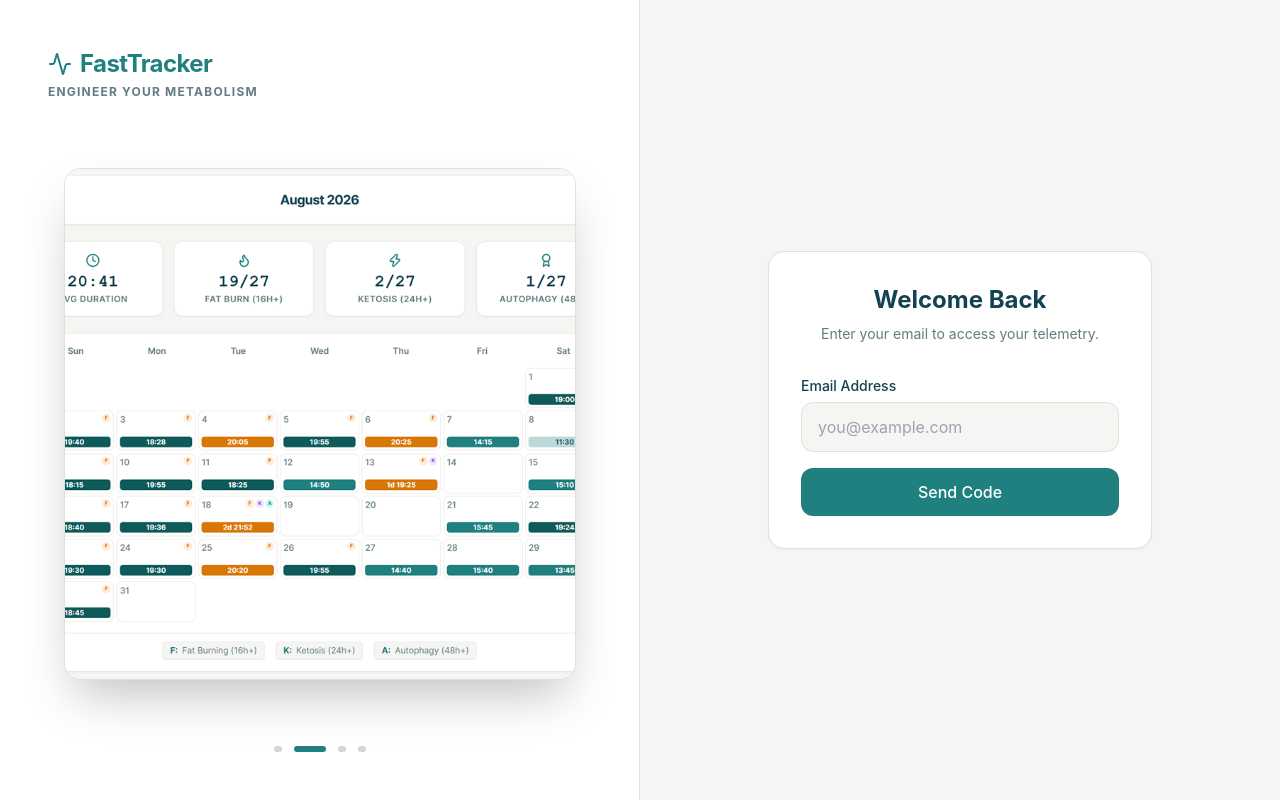
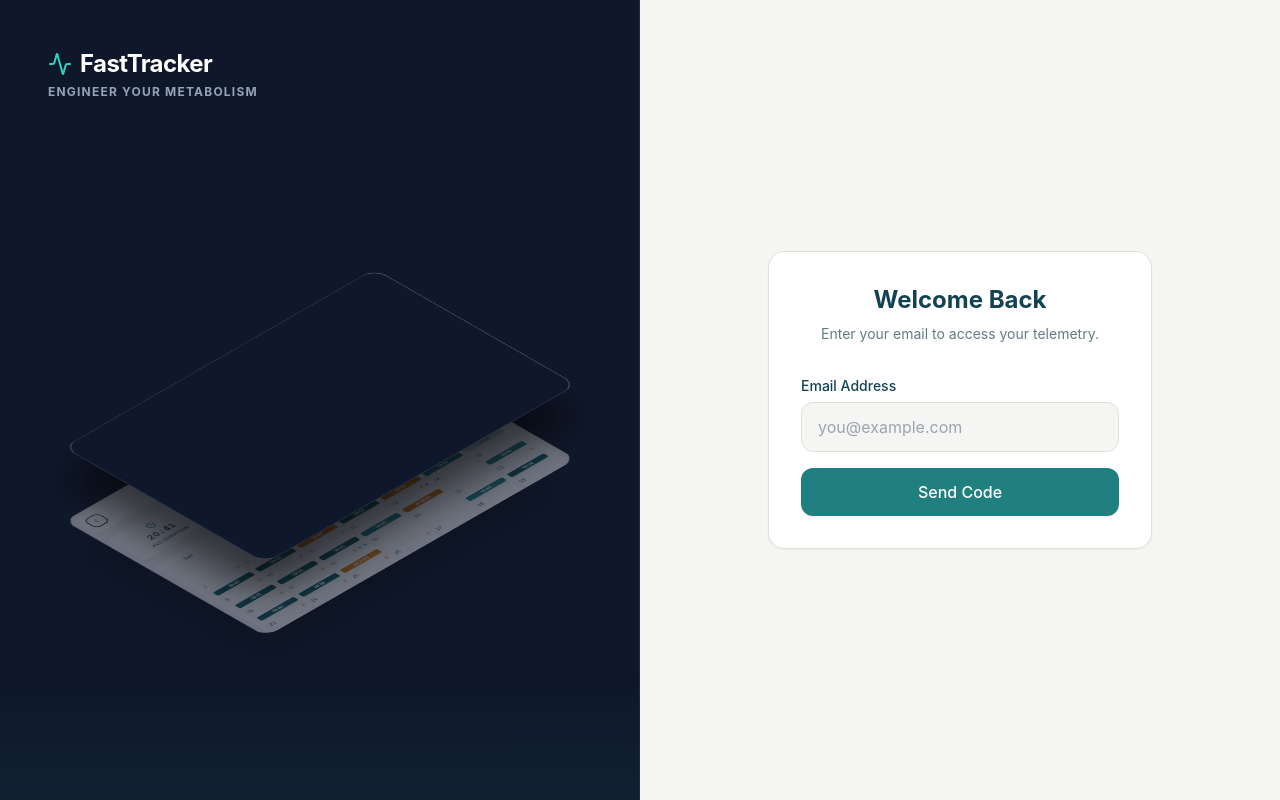
Before and after one commit to r777k/iFast, a React (Vite) app in the folder frontend/: page /login in a window 1280 px wide. Built offline with nearby package versions, Linux system fonts and the light colour scheme.

Commit message:
add Cinematic Teaser effect

```diff
--- a/frontend/src/pages/Login.jsx
+++ b/frontend/src/pages/Login.jsx
@@ -12,22 +12,6 @@ export default function Login() {
   const [loading, setLoading] = useState(false);
   const { login } = useAuth();
   const navigate = useNavigate();
-
-  // --- Carousel State & Logic ---
-  const [currentImage, setCurrentImage] = useState(0);
-  const previews = [
-    '/preview-dashboard.png',
-    '/preview-history.png',
-    '/preview-insights.png',
-    '/preview-heatmap.png'
-  ];
-
-  useEffect(() => {
-    const timer = setInterval(() => {
-      setCurrentImage((prev) => (prev + 1) % previews.length);
-    }, 4000); // Crossfade every 4 seconds
-    return () => clearInterval(timer);
-  }, [previews.length]);
 
   const handleRequestOtp = async (e) => {
     e.preventDefault();
@@ -48,7 +32,6 @@ export default function Login() {
     setError('');
     setLoading(true);
     try {
-      // Magically gets 'Asia/Kolkata' or wherever the user currently is
       const userTimezone = Intl.DateTimeFormat().resolvedOptions().timeZone;
 
       const { data } = await apiClient.post('/auth/verify-otp', {
@@ -65,50 +48,128 @@ export default function Login() {
     }
   };
 
+  // --- 3D Isometric Teaser Component ---
+  const renderCinematicTeaser = () => (
+    <div className={`relative w-full h-full flex items-center justify-center overflow-hidden perspective-[1200px]`}>
+      <style>{`
+        .iso-container {
+          transform: rotateX(55deg) rotateY(0deg) rotateZ(-45deg) scale(1.1);
+          transform-style: preserve-3d;
+          position: relative;
+          width: 400px; height: 260px;
+        }
+
+        .iso-layer {
+          position: absolute;
+          top: 0; left: 0; right: 0; bottom: 0;
+          border-radius: 16px;
+          background-repeat: no-repeat;
+          border: 1px solid rgba(255, 255, 255, 0.1);
+          box-shadow: -35px 35px 50px rgba(0,0,0,0.4);
+          background-color: #0f172a; /* Slate 900 */
+        }
+
+        /* 1. Bottom Layer: Scrolling History List */
+        .layer-vertical {
+          background-size: 100% auto;
+          animation: floatLayer 6s ease-in-out infinite, scrollVertical 15s linear infinite alternate;
+        }
+
+        /* 2. Middle Layer: Scrolling Insights/Chart */
+        .layer-horizontal {
+          background-size: auto 100%;
+          animation: floatLayer 6s ease-in-out infinite, scrollHorizontal 20s linear infinite alternate;
+        }
+
+        /* 3. Top Layer: Dashboard Timer + Heatmap Cycling */
+        .layer-map-cycle {
+          background-size: 100% auto;
+          animation: floatLayer 6s ease-in-out infinite, cycleMaps 12s infinite;
+        }
+
+        /* The Animation Keyframes */
+        @keyframes scrollVertical {
+          0% { background-position: 0% 0%; }
+          100% { background-position: 0% 100%; }
+        }
+
+        @keyframes scrollHorizontal {
+          0% { background-position: 0% 0%; }
+          100% { background-position: 100% 0%; }
+        }
+
+        @keyframes floatLayer {
+          0%, 100% { transform: translateZ(var(--z-offset)) translateY(0px); }
+          50% { transform: translateZ(var(--z-offset)) translateY(-15px); }
+        }
+
+        @keyframes cycleMaps {
+          0%, 45% { background-image: url('/preview-dashboard.png'); }
+          50%, 95% { background-image: url('/preview-heatmap.png'); }
+          100% { background-image: url('/preview-dashboard.png'); }
+        }
+      `}</style>
+
+      <div className="iso-container">
+        {/* BOTTOM CARD: History (Scrolls vertically) */}
+        <div
+          className="iso-layer layer-vertical"
+          style={{
+            '--z-offset': '-90px',
+            backgroundImage: "url('/preview-history.png')",
+            animationDelay: '0s',
+            opacity: 0.4
+          }}
+        />
+
+        {/* MIDDLE CARD: Insights (Scrolls horizontally) */}
+        <div
+          className="iso-layer layer-horizontal"
+          style={{
+            '--z-offset': '0px',
+            backgroundImage: "url('/preview-insights.png')",
+            animationDelay: '0.2s',
+            opacity: 0.7
+          }}
+        />
+
+        {/* TOP CARD: Dashboard/Heatmap (Cycles) */}
+        <div
+          className="iso-layer layer-map-cycle"
+          style={{
+            '--z-offset': '90px',
+            animationDelay: '0.4s',
+            opacity: 1
+          }}
+        />
+      </div>
+    </div>
+  );
+
   return (
     <div className="min-h-screen bg-background dark:bg-background-dark flex flex-col md:flex-row font-sans">
 
-      {/* Left Side: Animated App Preview */}
-      <div className="hidden md:flex md:w-1/2 bg-surface dark:bg-surface-dark border-r border-border dark:border-border-dark flex-col items-center justify-center p-12 relative overflow-hidden">
+      {/* Left Side: Animated 3D Preview (Hidden on Mobile) */}
+      <div className="hidden md:flex md:w-1/2 bg-slate-900 border-r border-slate-800 flex-col items-center justify-center relative overflow-hidden">
 
         {/* Branding Overlay */}
         <div className="absolute top-12 left-12 z-20">
           <div className="flex items-center gap-2 text-primary mb-1">
-            <Activity className="w-6 h-6" />
-            <h1 className="text-2xl font-bold tracking-tight">FastTracker</h1>
+            <Activity className="w-6 h-6 text-teal-400" />
+            <h1 className="text-2xl font-bold tracking-tight text-white">FastTracker</h1>
           </div>
-          <p className="text-xs text-text-secondary font-bold uppercase tracking-widest">
+          <p className="text-xs text-slate-400 font-bold uppercase tracking-widest">
             Engineer Your Metabolism
           </p>
         </div>
 
-        {/* Cross-fading Image Carousel */}
-        <div className="relative w-full max-w-lg aspect-square mt-12 rounded-2xl shadow-2xl border border-border dark:border-border-dark overflow-hidden bg-white dark:bg-gray-900">
-          {previews.map((src, idx) => (
-            <img
-              key={src}
-              src={src}
-              alt={`App Preview ${idx + 1}`}
-              className={`absolute inset-0 w-full h-full object-cover transition-all duration-1000 ease-in-out ${
-                idx === currentImage
-                  ? 'opacity-100 scale-100'
-                  : 'opacity-0 scale-105'
-              }`}
-            />
-          ))}
+        {/* 3D Render Canvas */}
+        <div className="w-full h-full pt-20 pb-12 flex items-center justify-center">
+            {renderCinematicTeaser()}
         </div>
 
-        {/* Carousel Indicators */}
-        <div className="absolute bottom-12 flex gap-3 z-20">
-          {previews.map((_, idx) => (
-            <div
-              key={idx}
-              className={`h-1.5 rounded-full transition-all duration-500 ${
-                idx === currentImage ? 'w-8 bg-primary' : 'w-2 bg-gray-300 dark:bg-gray-700'
-              }`}
-            />
-          ))}
-        </div>
+        {/* Subtle Bottom Glow */}
+        <div className="absolute bottom-0 left-0 right-0 h-32 bg-gradient-to-t from-primary/10 to-transparent pointer-events-none" />
       </div>
 
       {/* Right Side: Login Form */}
@@ -157,7 +218,7 @@ export default function Login() {
               <button
                 type="submit"
                 disabled={loading}
-                className="w-full bg-primary hover:bg-primary-hover active:bg-primary-active text-surface font-medium py-3 rounded-lg transition-colors disabled:opacity-50 mt-2"
+                className="w-full bg-primary hover:bg-primary-hover active:bg-primary-active text-surface font-medium py-3 rounded-lg transition-colors disabled:opacity-50 mt-2 shadow-sm"
               >
                 {loading ? 'Sending Code...' : 'Send Code'}
               </button>
@@ -171,7 +232,7 @@ export default function Login() {
                 <input
                   type="text"
                   required
-                  className="w-full px-4 py-3 rounded-lg border border-border dark:border-border-dark focus:outline-none focus:ring-2 focus:ring-primary/50 text-center text-xl font-mono tracking-widest text-text-primary dark:text-text-light bg-background dark:bg-background-dark transition-shadow"
+                  className="w-full px-4 py-3 rounded-lg border border-border dark:border-border-dark focus:outline-none focus:ring-2 focus:ring-primary/50 text-center text-xl font-mono tracking-widest text-text-primary dark:text-text-light bg-background dark:bg-background-dark transition-shadow uppercase"
                   placeholder="000000"
                   maxLength={6}
                   value={otp}
@@ -181,7 +242,7 @@ export default function Login() {
               <button
                 type="submit"
                 disabled={loading}
-                className="w-full bg-primary hover:bg-primary-hover active:bg-primary-active text-surface font-medium py-3 rounded-lg transition-colors disabled:opacity-50 mt-2"
+                className="w-full bg-primary hover:bg-primary-hover active:bg-primary-active text-surface font-medium py-3 rounded-lg transition-colors disabled:opacity-50 mt-2 shadow-sm"
               >
                 {loading ? 'Verifying...' : 'Verify & Login'}
               </button>
```
